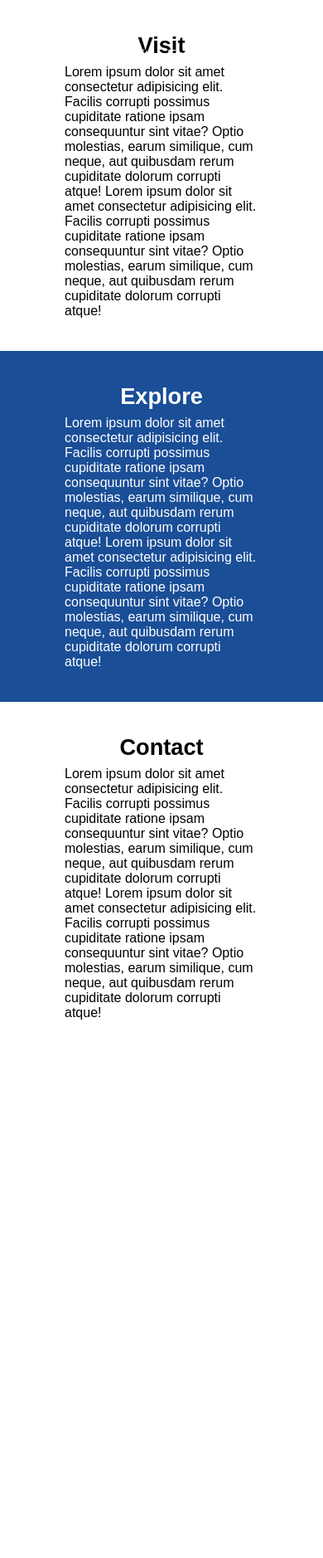
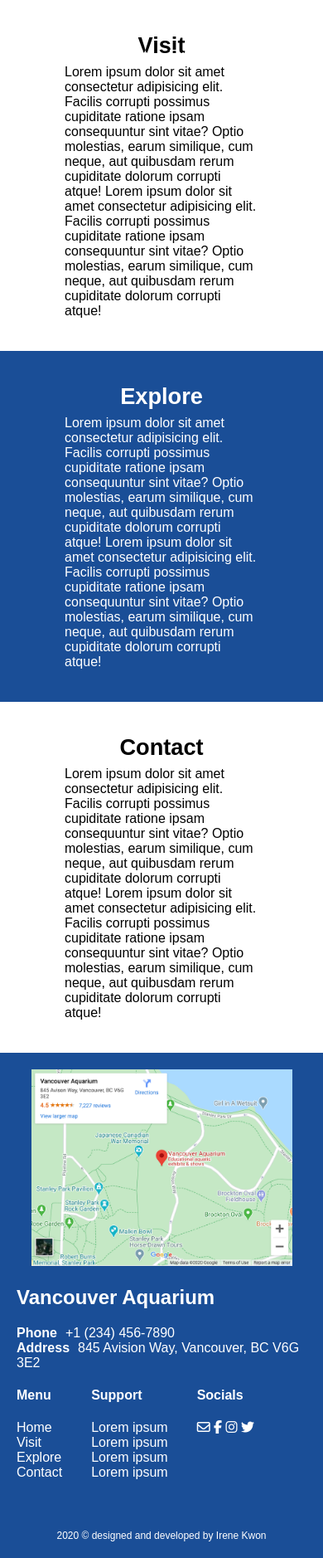
Before and after one commit to irnkwon/web-competition, a PHP site: page / in a window 390 px wide. Shown: the whole page at 83% size. Before the commit the page ends 1229 px from the top, so only its background shows below. Run offline with PHP 8.4, Linux system fonts and the light colour scheme; some libraries are stand-ins or nearby versions.

Commit message:
Completed responsive footer

```diff
--- a/index.html
+++ b/index.html
@@ -125,9 +125,9 @@
         </section>
 
         <!-- Footer -->
-        <!-- <section id="footer" class="column">
+        <section id="footer" class="column">
             <div class="row">
-                <div class="map"><img src="images/map.png" alt="map-image" width="400px" /></div>
+                <div class="map"><img src="images/map.png" alt="map-image" width="100%" /></div>
                 <div>
                     <h2>Vancouver Aquarium</h2>
                     <div><span class="strong">Phone</span>+1 (234) 456-7890</div>
@@ -140,15 +140,6 @@
                             <li><a href="#explore">Explore</a></li>
                             <li><a href="#contact">Contact</a></li>
                         </div>
-                        <div class="socials">
-                            <h4>Socials</h4>
-                            <div class="social-icons column">
-                                <li><i class="far fa-envelope fa-1x"></i> Email</li>
-                                <li><i class="fab fa-facebook-f fa-1x"></i> Facebook</li>
-                                <li><i class="fab fa-instagram fa-1x"></i> Instagram</li>
-                                <li><i class="fab fa-twitter fa-1x"></i> Twitter</li>
-                            </div>
-                        </div>
                         <div class="support">
                             <h4>Support</h4>
                             <li><a>Lorem ipsum</a></li>
@@ -156,10 +147,19 @@
                             <li><a>Lorem ipsum</a></li>
                             <li><a>Lorem ipsum</a></li>
                         </div>
+                        <div class="socials">
+                            <h4>Socials</h4>
+                            <div class="social-icons column"></div>
+                                <i class="far fa-envelope fa-1x"></i>
+                                <i class="fab fa-facebook-f fa-1x"></i>
+                                <i class="fab fa-instagram fa-1x"></i>
+                                <i class="fab fa-twitter fa-1x"></i>
+                            </div>
+                        </div>
                     </div>
                 </div>
             </div>
             <div class="copyright">2020 © designed and developed by Irene Kwon</div>
-        </section> -->
+        </section>
     </body>
 </html>
--- a/styles/main.css
+++ b/styles/main.css
@@ -2,6 +2,10 @@
 /*
     General
 */
+* {
+    box-sizing: border-box;
+}
+
 html, body {
     scroll-behavior: smooth;
     margin: 0;
@@ -72,7 +76,7 @@ li:hover, a:hover {
 
 .navbar-content ul {
     display: flex;
-    width: 300px;
+    width: 400px;
     justify-content: space-between;
 }
 
@@ -93,9 +97,9 @@ li:hover, a:hover {
         margin-top: 3%;
     }
     .navbar-content ul {
-        width: 250px;
+        width: 300px;
     }
-    .social-icons {
+    #navbar .social-icons {
         display: none;
     }
 }
@@ -262,13 +266,22 @@ input[type="radio"]:checked + .slide + .arrows {
     justify-content: center;
     align-items: center;
     color: #FFFFFF;
-    background-color: #000000;
+    background-color: #1A4E97;
     padding: 50px 20px;
     width: 100%;
 }
 
-.menu, .socials {
-    margin-right: 35px
+#footer div:nth-child(1) {
+    align-items: center;
+}
+
+.map {
+    width: 40%;
+    margin-right: 5%;
+}
+
+.menu, .support {
+    margin-right: 10%;
 }
 
 .copyright {
@@ -276,6 +289,18 @@ input[type="radio"]:checked + .slide + .arrows {
     font-size: 12px;
 }
 
-.map {
-    width: 450px;
+@media only screen and (max-width: 700px) {
+    #footer {
+        padding: 20px;
+    }
+    #footer div:nth-child(1) {
+        flex-direction: column;
+    }
+    .map {
+        width: 90%;
+        margin: 0 auto;
+    }
+    .copyright {
+        text-align: center;
+    }
 }
```
